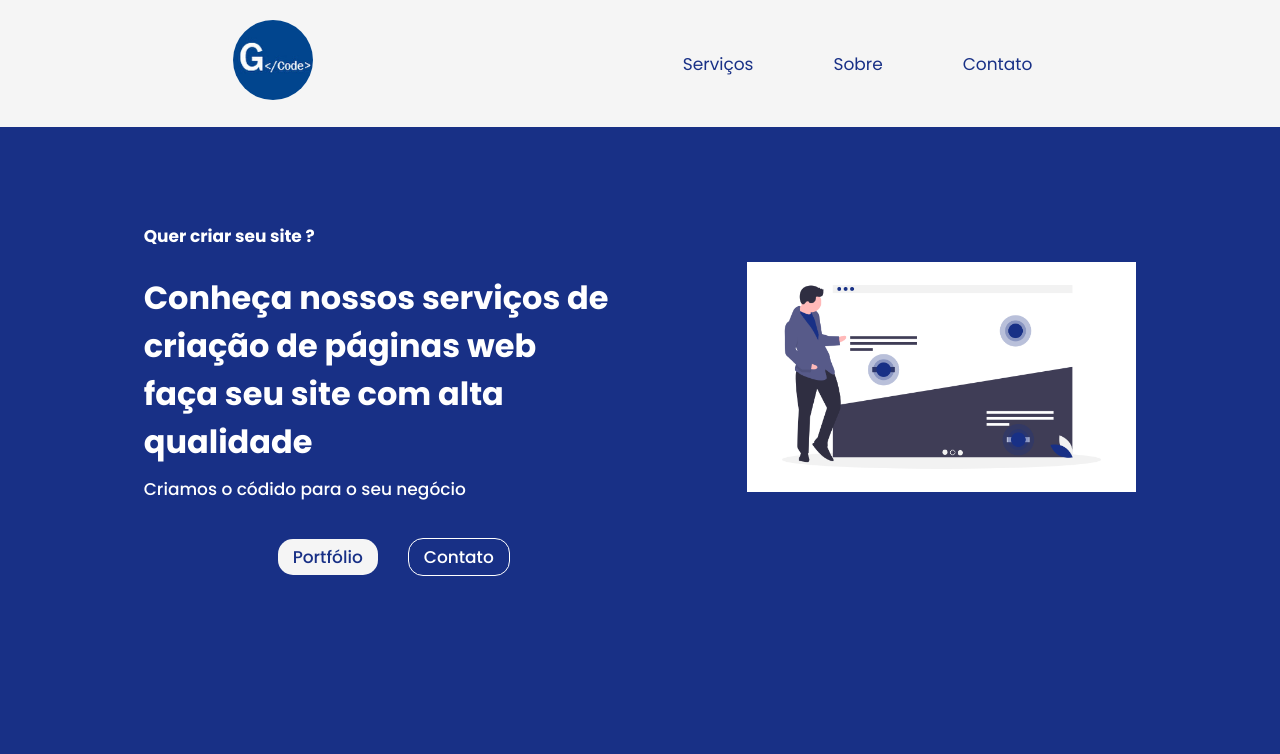
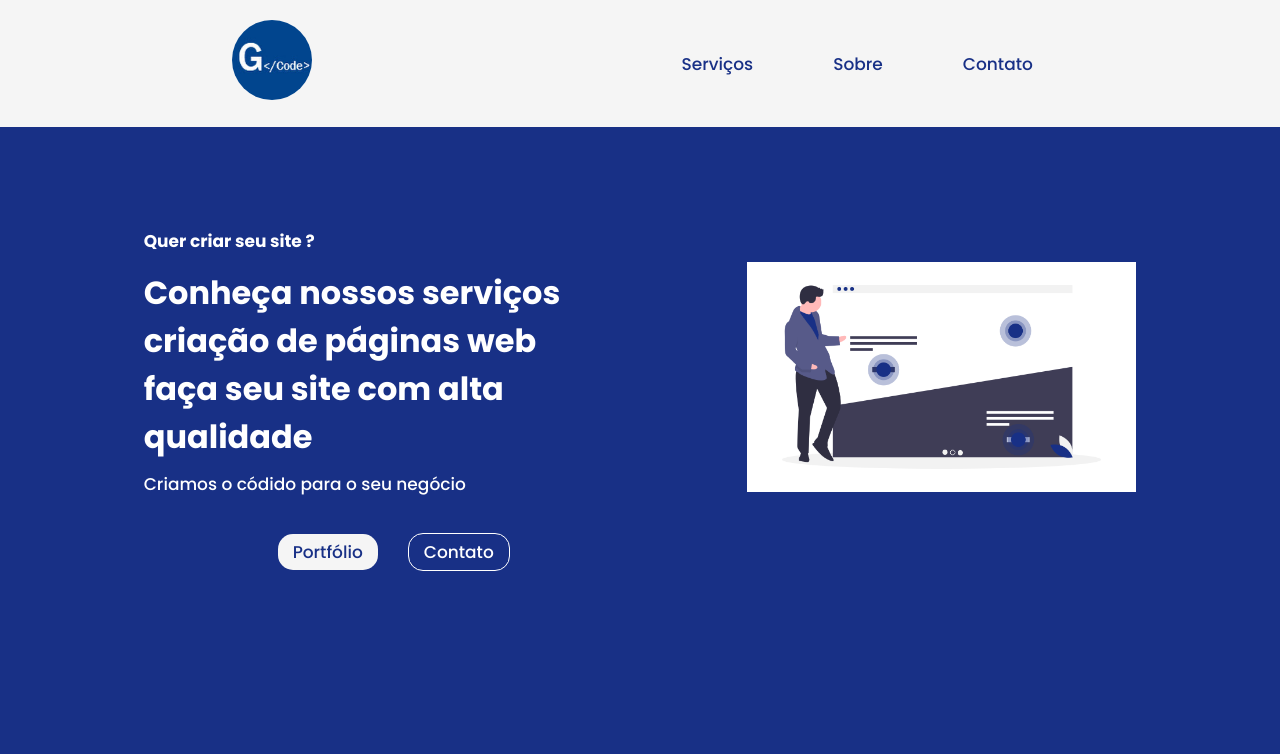
Before and after one commit to GuilhermeCenteno/Gcode, a plain HTML site: page index.html in a window 1280 px wide. Shown: the top 754 px of the page. Drawn offline with Linux system fonts and the light colour scheme.

Commit message:
alterações no texto da primeira seção

```diff
--- a/index.html
+++ b/index.html
@@ -25,7 +25,7 @@
         <div class="Heatmap">
             <div class="Heatmap-text">
                 <h6 class="text-p">Quer criar seu site ?</h6> <br>
-                <h1 class="text-g">Conheça nossos serviços de criação de páginas web <br> faça seu site com alta qualidade</h1>
+                <h1 class="text-g">Conheça nossos serviços criação de páginas web <br> faça seu site com alta qualidade</h1>
                 <p>Criamos o códido para o seu negócio</p>
                 <div class="btn">
                     <a class="portfólio" href="#Portfólio">Portfólio</a>
--- a/style.css
+++ b/style.css
@@ -67,7 +67,7 @@ li a {
     text-decoration: none;
     padding: 10px 15px;
     font-size: 17px;
-    font-weight: normal;
+    font-weight: 500;
 }
 
 li a:hover {
@@ -110,6 +110,7 @@ main {
 
 .Heatmap-text h6 {
     font-size: 17px;
+    margin-bottom: -10px;
 }
 
 .Heatmap h1 {
@@ -272,6 +273,7 @@ div.img-linguagens {
     justify-content: center;
     align-items: center;
     gap: 120px;
+    margin-top: 10px;
 }
     /* Fim Linguagens */
 
```
